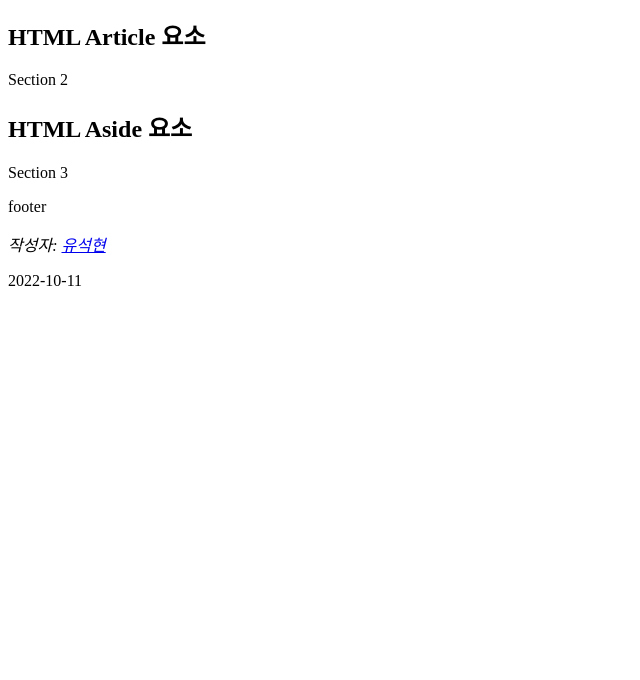
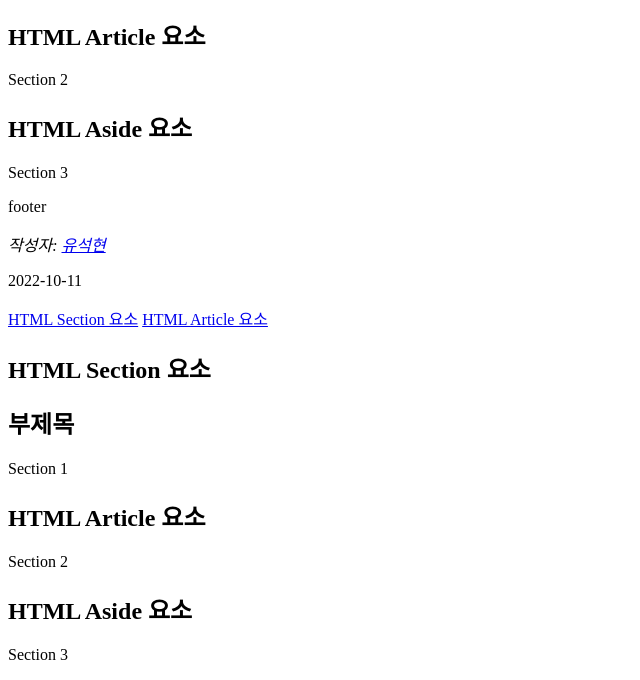
Before and after one commit to fkstndnjs/HTML, a plain HTML site: page sections.html in a window 1280 px wide. Shown: the part 722-1402 px from the top of the page, without its empty margins (0-640 px from the left). Before the commit the page ends 1028 px from the top, so only its background shows below. Drawn offline with Linux system fonts and the light colour scheme.

Commit message:
feat: nav

```diff
--- a/sections.html
+++ b/sections.html
@@ -79,5 +79,31 @@
                 <time>2022-10-11</time>
             </p>
         </footer>
+
+        <!-- nav: 페이지 네비게이션 콘텐츠를 담는 요소 -->
+        <nav>
+            <a href="#html-section">HTML Section 요소</a>
+            <a href="#html-article">HTML Article 요소</a>
+        </nav>
+        <article>
+            <header>
+                <!-- hgroup 요소는 heading 요소를 그룹화하여 제목 - 부제목관계를 만드는 요소 -->
+                <hgroup id="html-section">
+                    <h1>HTML Section 요소</h1>
+                    <h2>부제목</h2>
+                </hgroup>
+                <p>Section 1</p>
+            </header>
+
+            <section id="html-article">
+                <h2>HTML Article 요소</h2>
+                <p>Section 2</p>
+            </section>
+
+            <section>
+                <h2>HTML Aside 요소</h2>
+                <p>Section 3</p>
+            </section>
+        </article>
     </body>
 </html>
```
